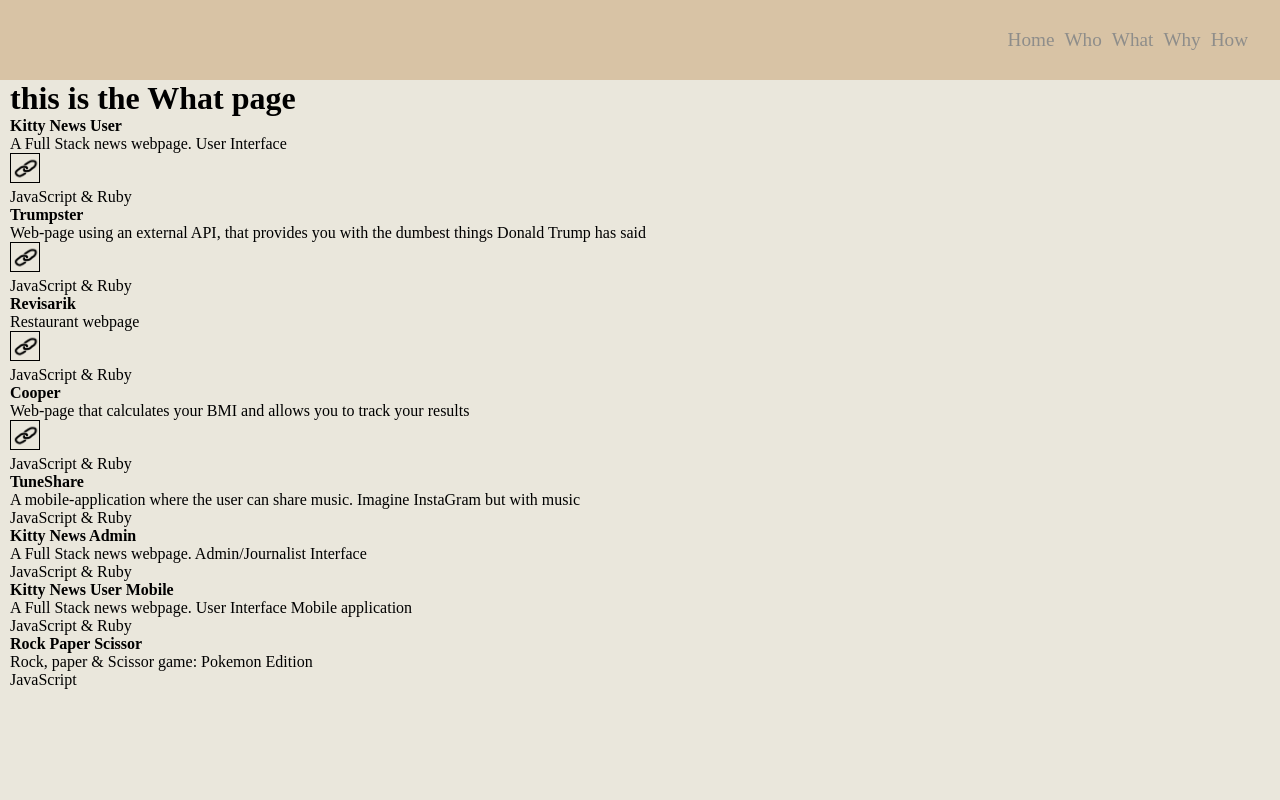
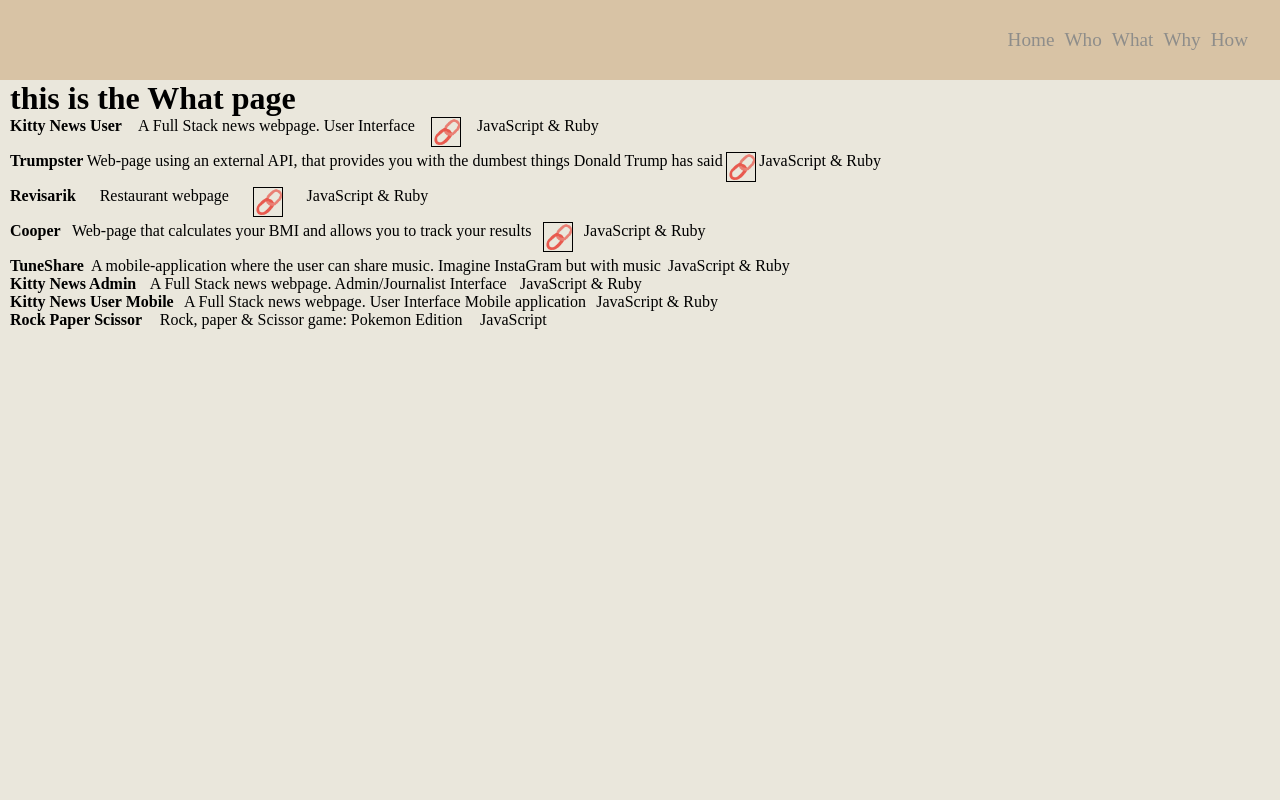
Before and after one commit to ViktorHek/Portfolio, a React (Create React App) app: page /what in a window 1280 px wide. Shown: the top 800 px of the page. Built offline with nearby package versions, Linux system fonts and the light colour scheme.

Commit message:
w.i.p styling project_card

```diff
--- a/src/components/pages/what/ProjectCard.jsx
+++ b/src/components/pages/what/ProjectCard.jsx
@@ -3,14 +3,15 @@
 
 const ProjectCard = ({ project }) => {
   return (
-    <div key={project.id}>
+    <div key={project.id} className="project_container">
+      <div className="grid">
         <h4>{project.name}</h4>
         <p>{project.description}</p>
         {project.link ? (
           <div onClick={() => window.open(`${project.link}`)}>
             <button className="project_button">
               <img
-              src="/images/linkimg.png"
+                src="/images/link_red.png"
                 alt="link"
                 className="project_image"
               />
@@ -19,6 +20,7 @@
         ) : null}
         <p>{project.language}</p>
       </div>
+    </div>
   )
 }
 
--- a/src/components/pages/what/What.css
+++ b/src/components/pages/what/What.css
@@ -1,5 +1,16 @@
-.projects_container {
-  display: flex;
+.project_container {
+  display: grid;
+  grid-template-columns: repeat(5, auto);
+}
+
+.projectList_container {
+  display: grid;
+  grid-template-columns: repeat(5, auto);
+}
+
+.grid {
+  display: grid;
+  grid-template-columns: repeat(5, auto);
 }
 
 .project_image {
@@ -11,4 +22,5 @@
   border: solid 1px;
   height: 30px;
   width: 30px;
+  cursor: pointer;
 }
--- a/src/components/pages/what/What.jsx
+++ b/src/components/pages/what/What.jsx
@@ -15,9 +15,9 @@
   return (
     <div className="main_page_container">
       <h1>this is the What page</h1>
-      <div className="projects_container">
+      <div>
         {projectList ? (
-          <div>{projectList}</div>
+          <div className="projectList_container">{projectList}</div>
         ) : (
           <h1>Sorry, something went wrong</h1>
         )}
```
Also changed, not shown: public/images/link_red.png (added). Lines whose indentation alone changed are shown as unchanged.
